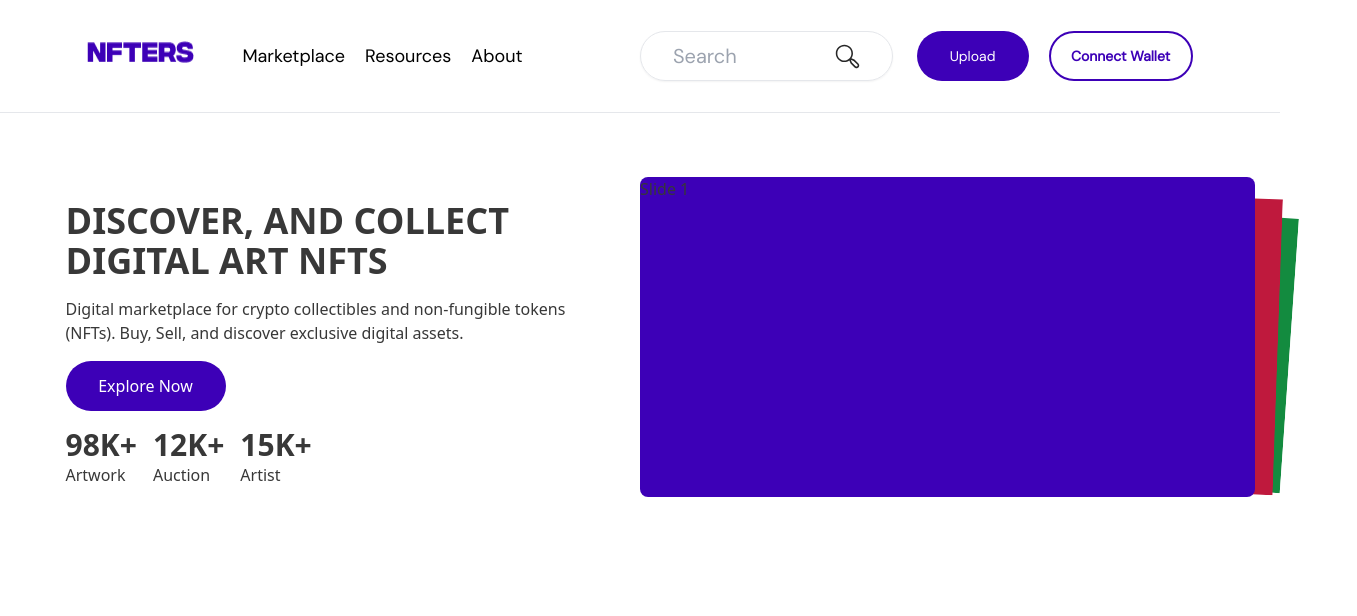
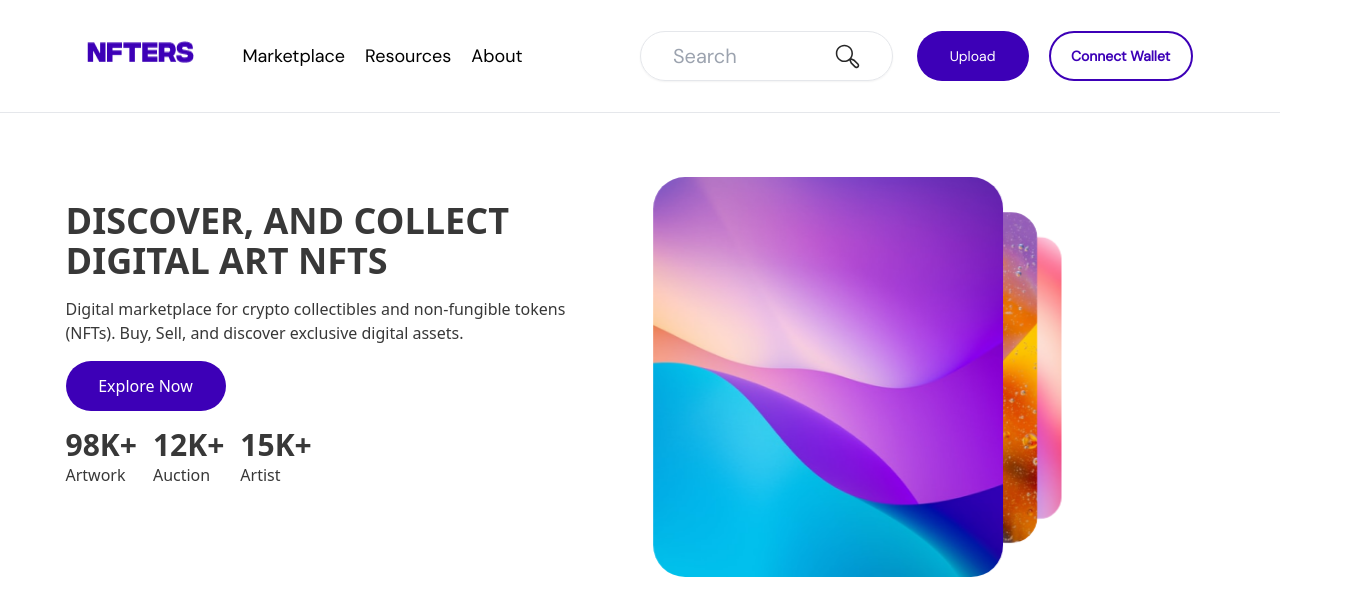
Before and after one commit to ImranAhmed26/NFTERS, a Next.js app: page / in a window 1280 px wide. Shown: the top 616 px of the page, 1357 px wide, since content can reach past the window. Built offline with nearby package versions, Linux system fonts and the light colour scheme.

Commit message:
implemented swiper carousal

```diff
--- a/components/banner.js
+++ b/components/banner.js
@@ -1,10 +1,18 @@
 import React from "react";
 import { Swiper, SwiperSlide } from "swiper/react";
+import slide_image from "../public/assets/Images/unsplash_01.png";
+import slide_image2 from "../public/assets/Images/unsplash_02.png";
+import slide_image3 from "../public/assets/Images/unsplash_03.png";
 
 import "swiper/css";
 import "swiper/css/effect-cards";
 
-import { EffectCards } from "swiper";
+import "swiper/css/effect-coverflow";
+import "swiper/css/pagination";
+import "swiper/css/navigation";
+
+import { EffectCoverflow, Pagination, Navigation } from "swiper";
+import Image from "next/image";
 
 const Count = [
   { id: 1, number: "98K+", name: "Artwork" },
@@ -39,11 +47,58 @@ const Banner = () => {
           </div>
         </div>
         <div className="w-1/2">
-          {" "}
-          <Swiper effect={"cards"} grabCursor={true} modules={[EffectCards]} className=" h-80">
-            <SwiperSlide className="w-20 h-80 bg-brand_color rounded-lg">Slide 1</SwiperSlide>
-            <SwiperSlide className="w-40 h-80 bg-rose-600">Slide 2</SwiperSlide>
-            <SwiperSlide className="w-40 h-80 bg-green-600">Slide 4</SwiperSlide>
+          <Swiper
+            effect={"coverflow"}
+            grabCursor={true}
+            centeredSlides={true}
+            // loop={true}
+            slidesPerView={"auto"}
+            coverflowEffect={{
+              rotate: 0,
+              stretch: 220,
+              depth: 100,
+              modifier: 2.5,
+              slideShadows: false,
+            }}
+            navigation={{
+              nextEl: ".swiper-button-next",
+              prevEl: ".swiper-button-prev",
+              clickable: true,
+            }}
+            modules={[EffectCoverflow, Pagination, Navigation]}
+            className="swiper_container"
+          >
+            <SwiperSlide>
+              <Image width={350} height={400} src={slide_image} alt="slide_image" />
+            </SwiperSlide>
+            <SwiperSlide>
+              <Image width={350} height={400} src={slide_image2} alt="slide_image" />
+            </SwiperSlide>
+            <SwiperSlide>
+              <Image width={350} height={400} src={slide_image3} alt="slide_image" />
+            </SwiperSlide>
+            {/* <SwiperSlide>
+              <Image src={slide_image} alt="slide_image" />
+            </SwiperSlide>
+            <SwiperSlide>
+              <Image src={slide_image} alt="slide_image" />
+            </SwiperSlide>
+            <SwiperSlide>
+              <Image src={slide_image} alt="slide_image" />
+            </SwiperSlide>
+            <SwiperSlide>
+              <Image src={slide_image} alt="slide_image" />
+            </SwiperSlide> */}
+
+            <div className="slider-controler">
+              <div className="swiper-button-prev slider-arrow">
+                <ion-icon name="arrow-back-outline"></ion-icon>
+              </div>
+              <div className="swiper-button-next slider-arrow">
+                <ion-icon name="arrow-forward-outline"></ion-icon>
+              </div>
+              <div className="swiper-pagination"></div>
+            </div>
           </Swiper>
         </div>
       </div>
--- a/styles/globals.css
+++ b/styles/globals.css
@@ -19,4 +19,31 @@ body {
   scrollbar-width: none; /*Hide Scrollbar in Firefox */
 }
 
+
+/* *,
+*::before,
+*::after {
+  margin: 0;
+  padding: 0;
+  box-sizing: border-box;
+  list-style-type: none;
+} */
+
+::-webkit-scrollbar {
+  width: 0.5rem;
+}
+
+::-webkit-scrollbar-thumb {
+  border-radius: 1rem;
+  background: #797979;
+  transition: all 0.5s ease-in-out;
+}
+
+::-webkit-scrollbar-thumb:hover {
+  background: #222224;
+}
+
+::-webkit-scrollbar-track {
+  background: #f9f9f9;
+}
 /* background-color: #f1f5f9; */
--- /dev/null
+++ b/styles/swiper.css
@@ -0,0 +1,52 @@
+
+.swiper-slide {
+  width: 37rem;
+  height: 42rem;
+  position: relative;
+}
+
+.swiper-slide img {
+  width: 37rem;
+  height: 42rem;
+  border-radius: 2rem;
+  object-fit: cover;
+}
+
+.swiper-slide-shadow-left,
+.swiper-slide-shadow-right {
+  display: none;
+}
+
+
+.slider-controler .slider-arrow {
+  background: var(--white);
+  width: 3.5rem;
+  height: 3.5rem;
+  border-radius: 50%;
+  left: 42%;
+  transform: translateX(-42%);
+  filter: drop-shadow(0px 8px 24px rgba(18, 28, 53, 0.1));
+}
+
+.slider-controler .slider-arrow ion-icon {
+  font-size: 2rem;
+  color: #222224;
+}
+
+.slider-controler .slider-arrow::after {
+  content: '';
+}
+
+.swiper-pagination {
+  position: relative;
+  width: 15rem !important;
+  bottom: 1rem;
+}
+
+.swiper-pagination .swiper-pagination-bullet {
+  filter: drop-shadow(0px 8px 24px rgba(18, 28, 53, 0.1));
+}
+
+.swiper-pagination .swiper-pagination-bullet-active {
+  background: var(--primary);
+}
```
Also changed, not shown: constants/carousalCards.js (added, +10 -0 lines), pages/_app.js (+5 -4 lines).
